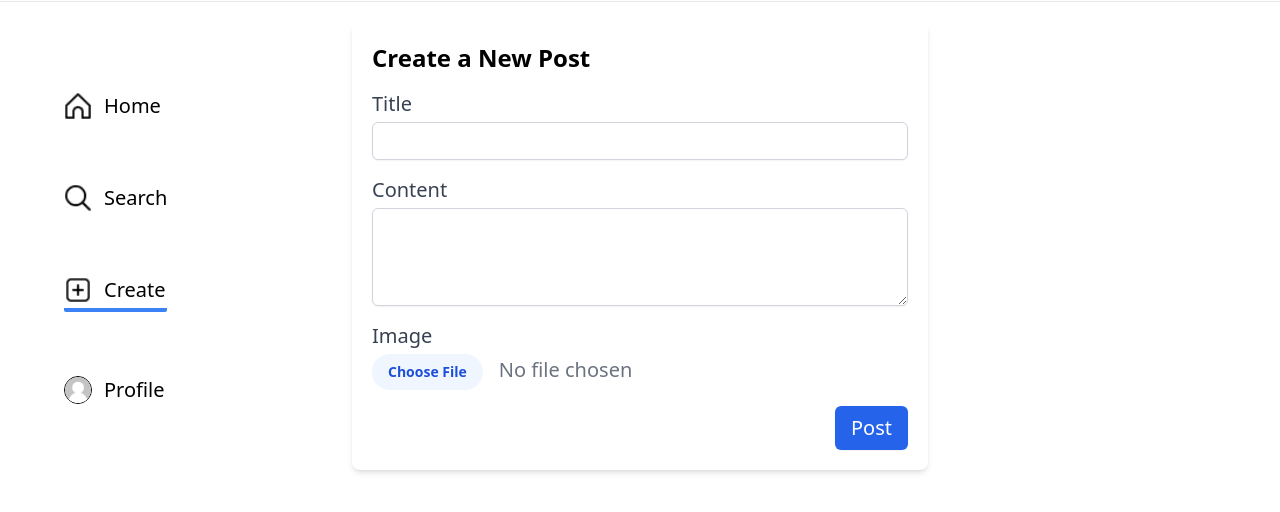
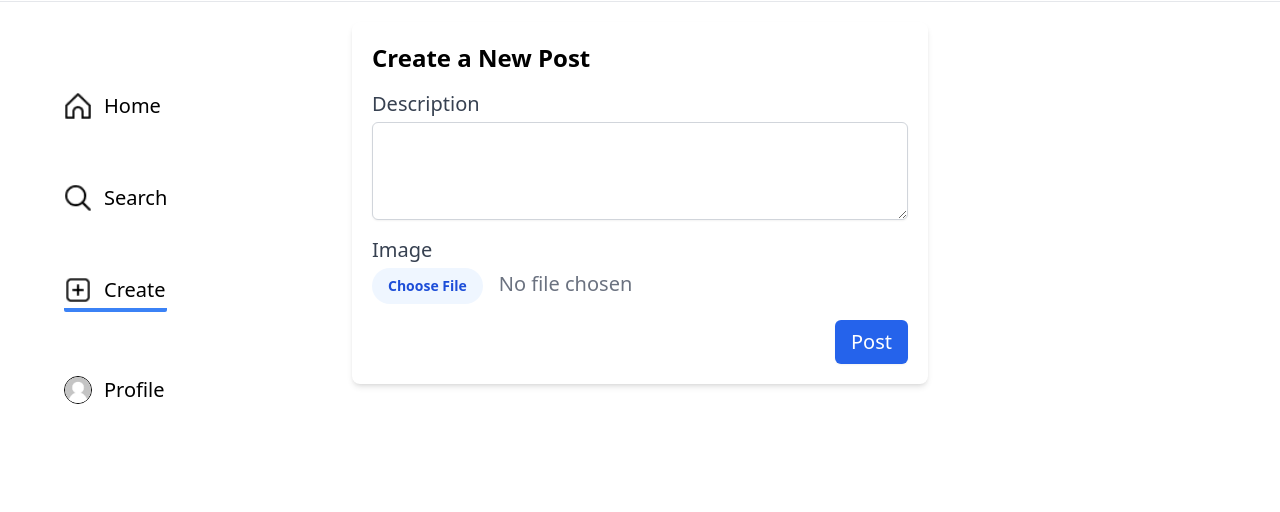
Before and after one commit to AndrewMoisa/Vibely, a website: page posts/index.html in a window 1280 px wide. Shown: the part 68-580 px from the top of the page. Drawn offline with Linux system fonts and the light colour scheme.

Commit message:
Create post input fixed

```diff
--- a/posts/index.html
+++ b/posts/index.html
@@ -49,23 +49,9 @@
         <form class="">
           <div class="mb-4">
             <label
-              for="postTitle"
-              class="block text-sm font-medium text-gray-700 md:text-base lg:text-lg xl:text-xl"
-              >Title</label
-            >
-            <input
-              type="text"
-              id="postTitle"
-              name="title"
-              class="mt-1 block w-full p-2 border border-gray-300 rounded-md shadow-sm focus:ring-blue-500 focus:border-blue-500 sm:text-sm"
-              required
-            />
-          </div>
-          <div class="mb-4">
-            <label
               for="postContent"
               class="block text-sm font-medium text-gray-700 md:text-base lg:text-lg xl:text-xl"
-              >Content</label
+              >Description</label
             >
             <textarea
               id="postContent"
```
